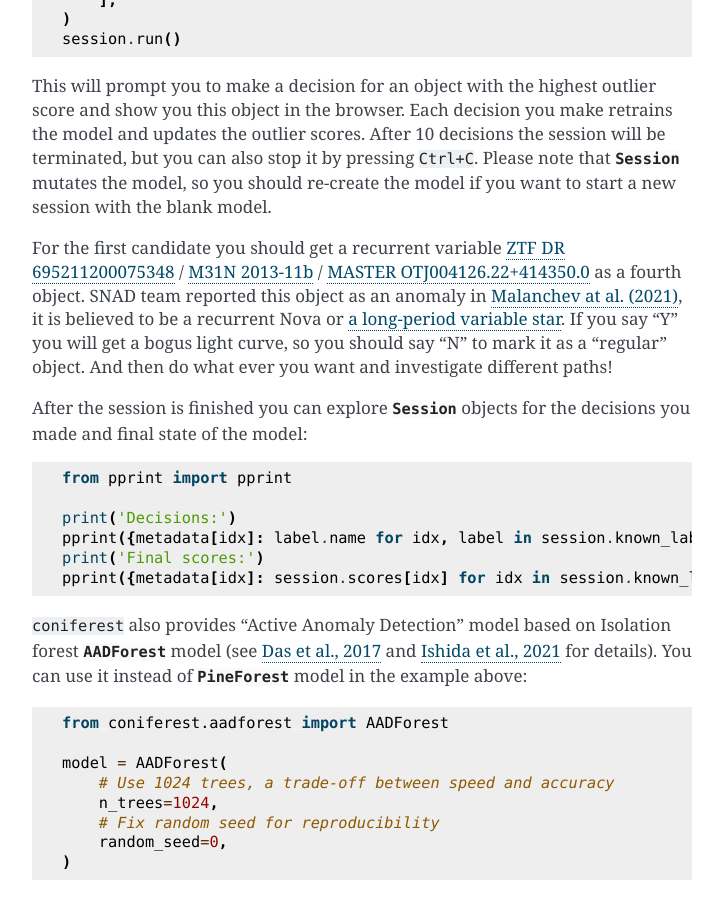
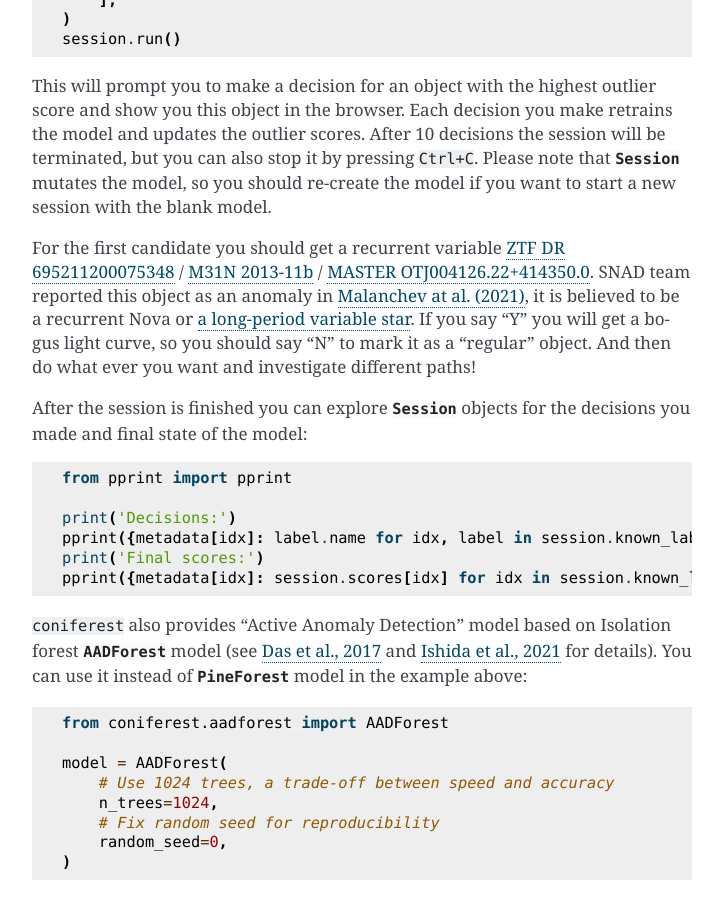
Before and after one commit to snad-space/coniferest, a Sphinx documentation site: the page built from docs/tutorial.rst, in a window 1280 px wide and 900 px high, scrolled down 1843 px. Shown: the whole window, without its empty margins (388-1111 px from the left). Built offline with Sphinx 7.4.7, drawn with Linux system fonts in a browser that asks for light colours.

Commit message:
Fix inconsistency

```diff
--- a/docs/tutorial.rst
+++ b/docs/tutorial.rst
@@ -100,7 +100,7 @@ Each decision you make retrains the model and updates the outlier scores.
 After 10 decisions the session will be terminated, but you can also stop it by pressing ``Ctrl+C``.
 Please note that :class:`Session <coniferest.session.Session>` mutates the model, so you should re-create the model if you want to start a new session with the blank model.
 
-For the first candidate you should get a recurrent variable `ZTF DR 695211200075348 <https://ztf.snad.space/dr3/view/695211200075348>`_ / `M31N 2013-11b <https://www.astronomerstelegram.org/?read=5569>`_ / `MASTER OTJ004126.22+414350.0 <https://ui.adsabs.harvard.edu/abs/2016ATel.9470....1S/abstract>`_ as a fourth object.
+For the first candidate you should get a recurrent variable `ZTF DR 695211200075348 <https://ztf.snad.space/dr3/view/695211200075348>`_ / `M31N 2013-11b <https://www.astronomerstelegram.org/?read=5569>`_ / `MASTER OTJ004126.22+414350.0 <https://ui.adsabs.harvard.edu/abs/2016ATel.9470....1S/abstract>`_.
 SNAD team reported this object as an anomaly in `Malanchev at al. (2021) <https://ui.adsabs.harvard.edu/abs/2021MNRAS.502.5147M/abstract>`_, it is believed to be a recurrent Nova or `a long-period variable star <https://www.astronomerstelegram.org/?read=5640>`_.
 If you say "Y" you will get a bogus light curve, so you should say "N" to mark it as a "regular" object.
 And then do what ever you want and investigate different paths!
```
